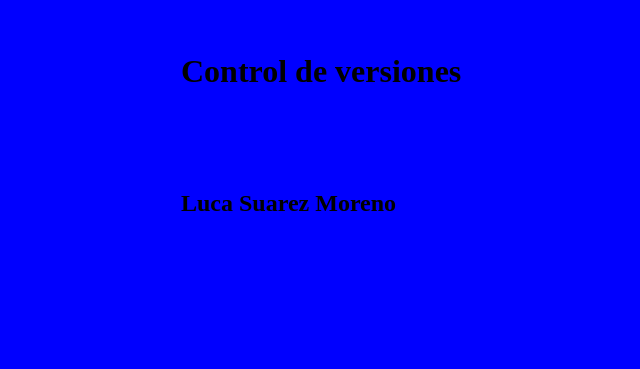
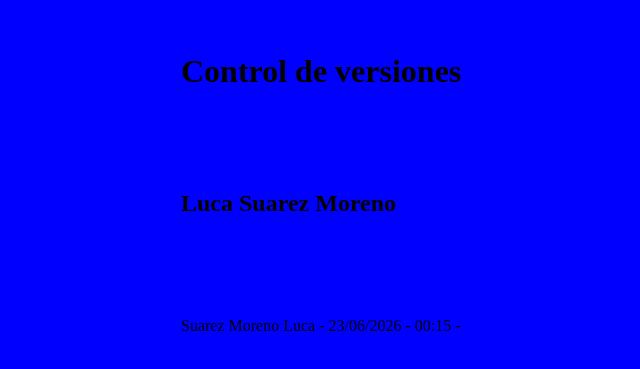
Before and after one commit to micar002/TP_SO_I4_104, a plain HTML site: page index.html in a window 1280 px wide. Shown: the part 147-516 px from the top of the page, without its empty margins (119-759 px from the left). Drawn offline with Linux system fonts and the light colour scheme.

Commit message:
BETA agrega parrafo en TESTING

```diff
--- a/index.html
+++ b/index.html
@@ -10,5 +10,6 @@
 <body>
     <h1>Control de versiones</h1>
         <h2>Luca Suarez Moreno</h2>
+		<p>Suarez Moreno Luca - 23/06/2026 - 00:15 -</p>
 </body>
 </html>
```
